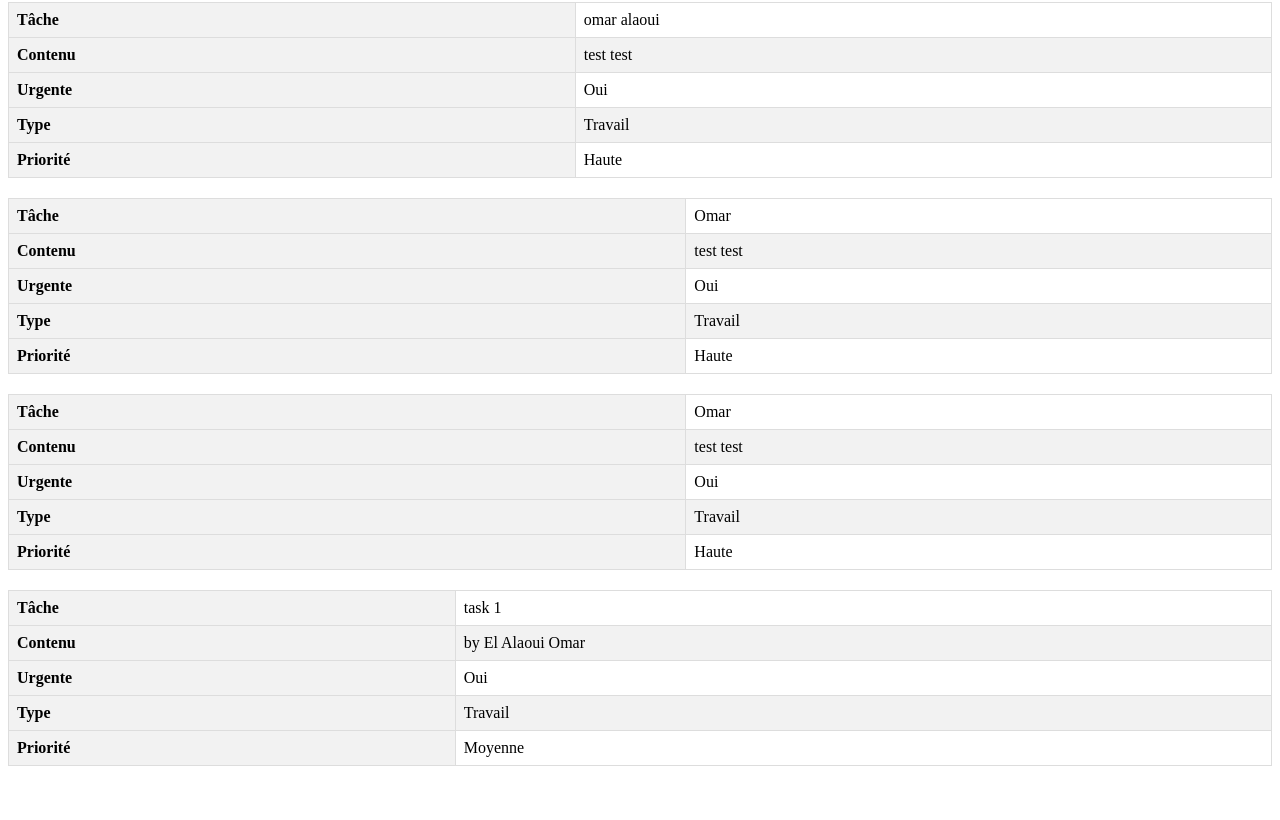
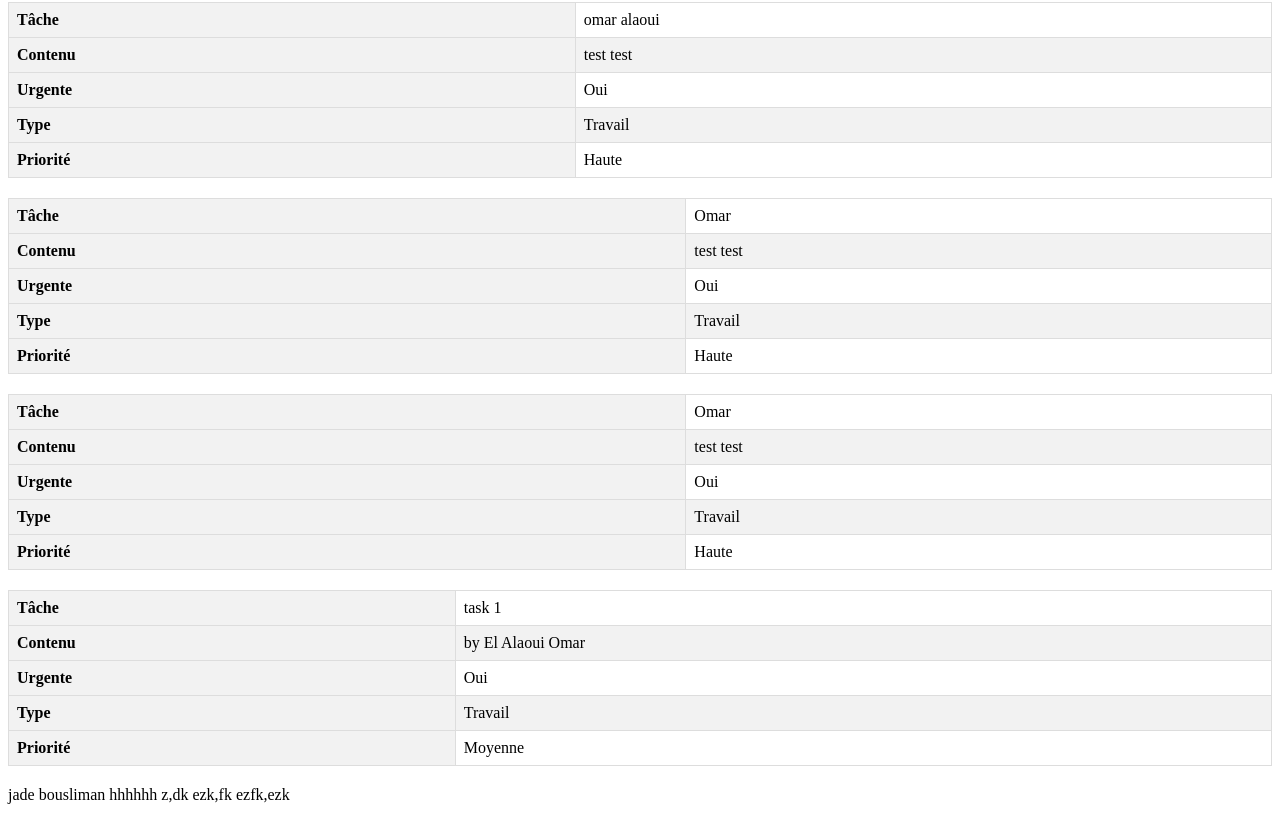
Before and after one commit to ErroujiOussama/erroujioussama.github.io, a plain HTML site: page index.html in a window 1280 px wide. Shown: the part 822-1642 px from the top of the page. Before the commit the page ends 1608 px from the top, so only its background shows below. Drawn offline with Linux system fonts and the light colour scheme.

Commit message:
Update index.html
ezfe

```diff
--- a/index.html
+++ b/index.html
@@ -34,3 +34,7 @@
 <table><tr><th>Tâche</th><td>Omar</td></tr><tr><th>Contenu</th><td>test test</td></tr><tr><th>Urgente</th><td>Oui</td></tr><tr><th>Type</th><td>Travail</td></tr><tr><th>Priorité</th><td>Haute</td></tr></table>
 <table><tr><th>Tâche</th><td>Omar</td></tr><tr><th>Contenu</th><td>test test</td></tr><tr><th>Urgente</th><td>Oui</td></tr><tr><th>Type</th><td>Travail</td></tr><tr><th>Priorité</th><td>Haute</td></tr></table>
 <table><tr><th>Tâche</th><td>task 1</td></tr><tr><th>Contenu</th><td>by El Alaoui Omar</td></tr><tr><th>Urgente</th><td>Oui</td></tr><tr><th>Type</th><td>Travail</td></tr><tr><th>Priorité</th><td>Moyenne</td></tr></table>
+<p> jade bousliman hhhhhh
+z,dk
+ezk,fk
+ezfk,ezk</p>
```
